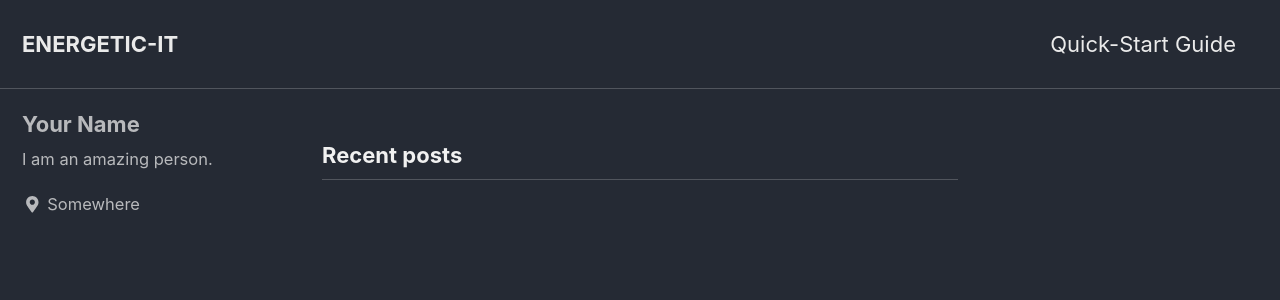
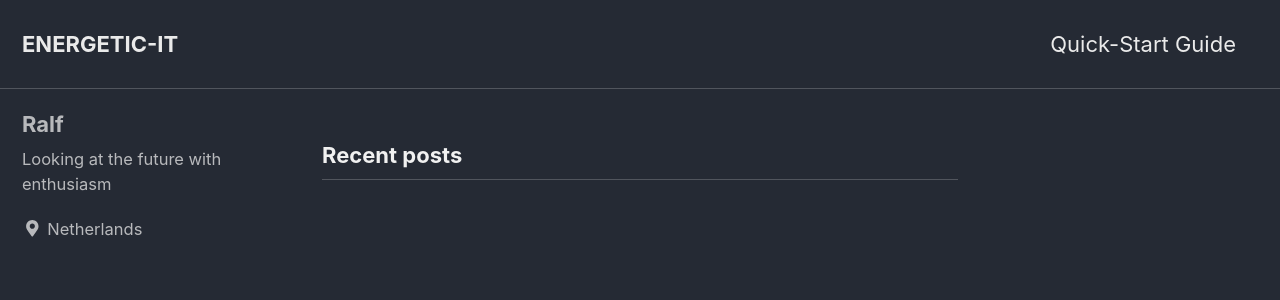
Before and after one commit to energetic-it/energetic-it.github.io, a Jekyll site: the page built from index.html, in a window 1280 px wide and 900 px high. Shown: the top 300 px of the window. Built offline with Jekyll 4.4.1, drawn with Linux system fonts in a browser that asks for light colours; nearby versions of some CDN libraries; the list of posts is cut into pages by our own code.

Commit message:
updated stuff

```diff
--- a/_config.yml
+++ b/_config.yml
@@ -10,7 +10,6 @@
 # Review documentation to determine if you should use `theme` or `remote_theme`
 # https://mmistakes.github.io/minimal-mistakes/docs/quick-start-guide/#installing-the-theme
 
-# theme                  : "minimal-mistakes-jekyll"
 remote_theme           : "mmistakes/minimal-mistakes"
 minimal_mistakes_skin    : "dark" # "air", "aqua", "contrast", "dark", "dirt", "neon", "mint", "plum", "sunrise"
 
@@ -18,8 +17,8 @@ minimal_mistakes_skin    : "dark" # "air", "aqua", "contrast", "dark", "dirt", "
 locale                   : "en-US"
 title                    : "ENERGETIC-IT"
 title_separator          : "-"
-name                     : "Ralf"
-description              : "Looking at the future with enthusiasm"
+name                     : &name "Ralf"
+description              : &description "Looking at the future with enthusiasm"
 url                      : "https://energetic-it.github.io" # the base hostname & protocol for your site e.g. "https://mmistakes.github.io"
 baseurl                  : # the subpath of your site, e.g. "/blog"
 repository               : # GitHub username/repo-name e.g. "mmistakes/minimal-mistakes"
@@ -39,7 +38,7 @@ comments:
     colorscheme          : # "light" (default), "dark"
 staticman:
   allowedFields          : # ['name', 'email', 'url', 'message']
-  branch                 : # "master"
+  branch                 : "master"
   commitMessage          : # "New comment by {fields.name}"
   filename               : # comment-{@timestamp}
   format                 : # "yml"
@@ -100,10 +99,10 @@ analytics:
 
 # Site Author
 author:
-  name             : "Your Name"
+  name             : *name
   avatar           : # path of avatar image, e.g. "/assets/images/bio-photo.jpg"
-  bio              : "I am an amazing person."
-  location         : "Somewhere"
+  bio              : "Looking at the future with enthusiasm"
+  location         : "Netherlands"
   email            :
   uri              :
   home             : # null (default), "absolute or relative url to link to author home"
```
